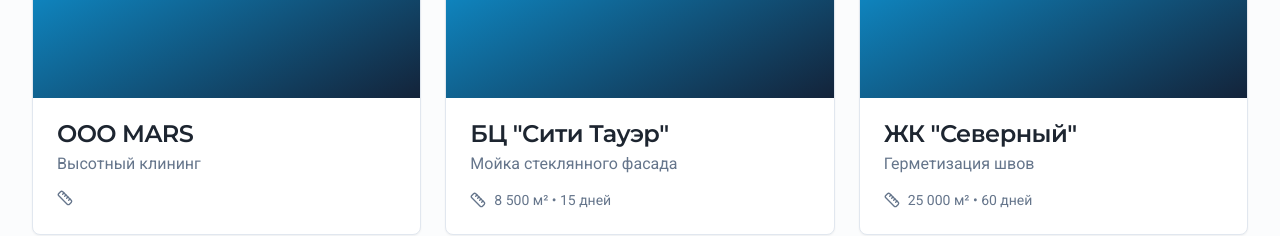
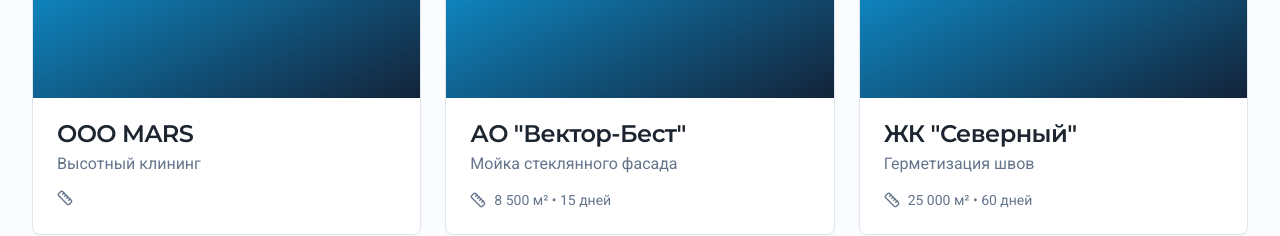
Before and after one commit to pr-poehali-dev/height-work-advertisement, a React (Vite) app: page / in a window 1280 px wide. Shown: the part 2300-2536 px from the top of the page. Built offline with nearby package versions, Linux system fonts and the light colour scheme.

Commit message:
Добавлена информация о АО "Вектор-Бест"

```diff
--- a/src/pages/Index.tsx
+++ b/src/pages/Index.tsx
@@ -224,7 +224,7 @@ const Index = () => {
                 metrics: '',
               },
               {
-                title: 'БЦ "Сити Тауэр"',
+                title: 'АО "Вектор-Бест"',
                 description: 'Мойка стеклянного фасада',
                 metrics: '8 500 м² • 15 дней',
               },
```
